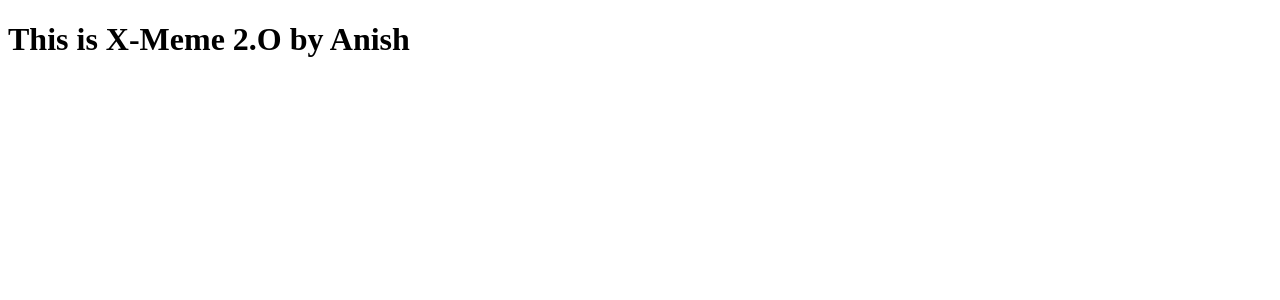
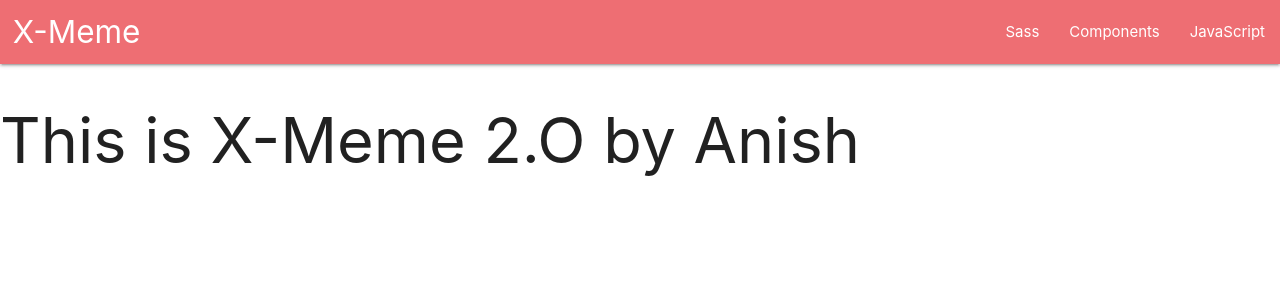
Before and after one commit to KmrAnish04/Meme_Stream, a Django app: page / in a window 1280 px wide. Shown: the top 300 px of the page. Run offline with Django 3.2, Linux system fonts and the light colour scheme.

Commit message:
added some frond-end work

```diff
--- a/Meme_Stream/templates/base.html
+++ b/Meme_Stream/templates/base.html
@@ -1,12 +1,27 @@
-<!DOCTYPE html>
+{% load static %}
 <html lang="en">
 <head>
     <meta charset="UTF-8">
+    <title>X-Meme | Home</title>
+    <meta charset="UTF-8"/>
+    <meta name="viewport" content="width=device-width, initial-scale=1.0">
+    <link rel="stylesheet" href="{% static 'css/style.css' %}">
+    <link rel="stylesheet" href="https://cdnjs.cloudflare.com/ajax/libs/materialize/1.0.0/css/materialize.min.css">
+    <link href="https://fonts.googleapis.com/icon?family=Material+Icons" rel="stylesheet">
     <meta http-equiv="X-UA-Compatible" content="IE=edge">
-    <meta name="viewport" content="width=device-width, initial-scale=1.0">
-    <title>Meme Stream</title>
 </head>
 <body>
+<nav>
+    <div class="nav-wrapper">
+      <a href="#" class="brand-logo" style="padding-left: 1%;">X-Meme</a>
+      <ul id="nav-mobile" class="right hide-on-med-and-down">
+        <li><a href="sass.html">Sass</a></li>
+        <li><a href="badges.html">Components</a></li>
+        <li><a href="collapsible.html">JavaScript</a></li>
+      </ul>
+    </div>
+</nav>
+
     <h1>This is X-Meme 2.O by Anish</h1>
 </body>
 </html>
```
Also changed, not shown: Meme_Stream/static/css/style.css (added), Meme_Stream/templates/meme_app/submitMeme.html (added).
